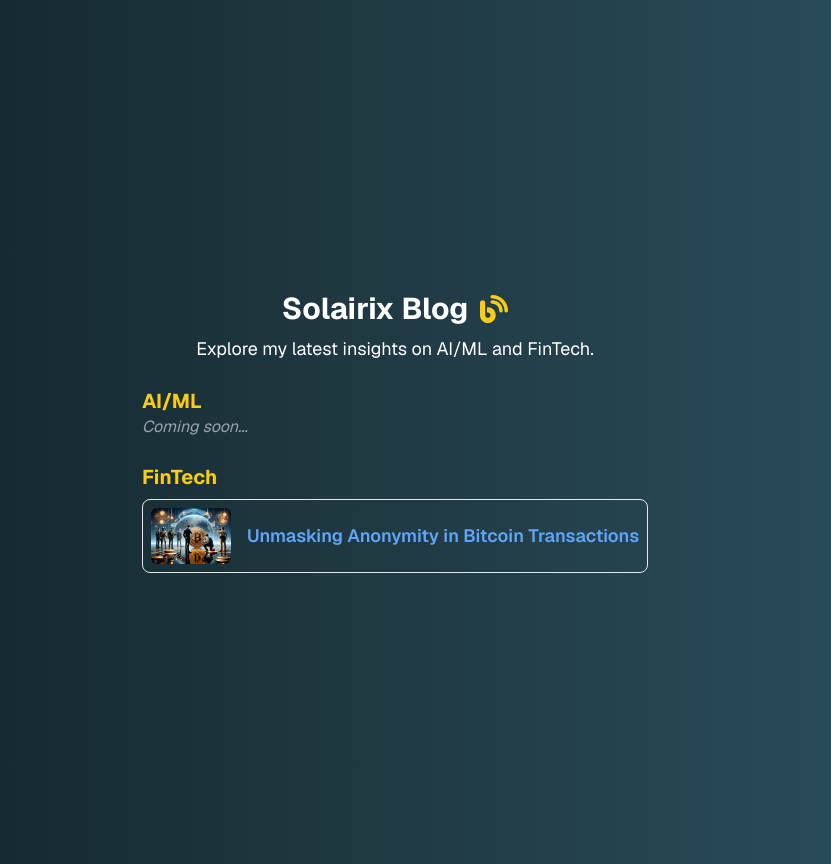
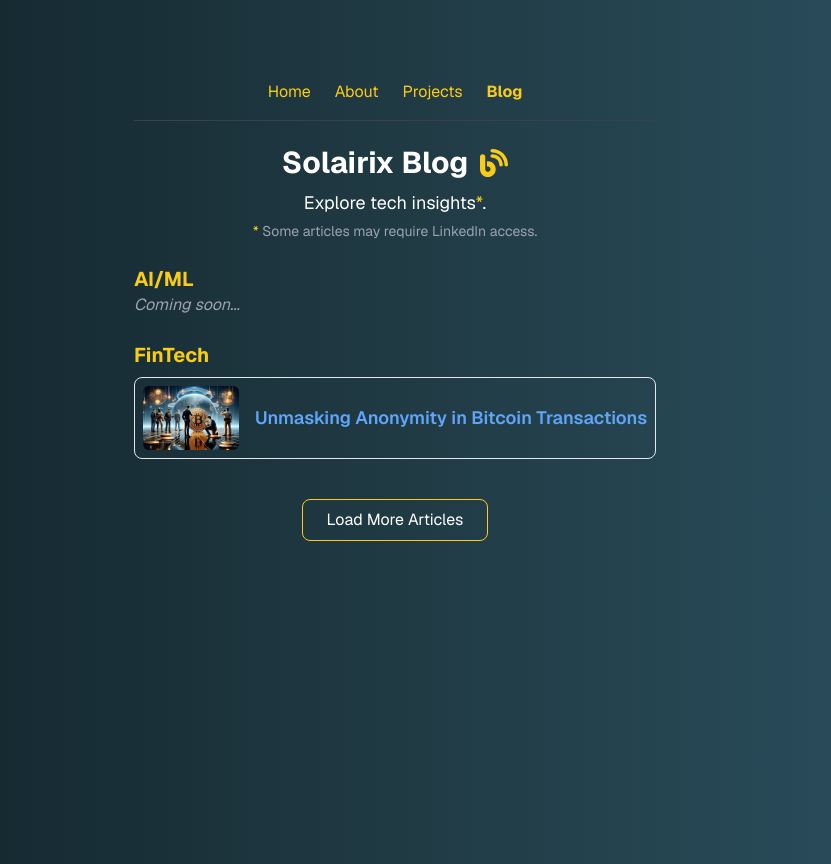
Before and after one commit to jdiamand/solairix-website, a Next.js app: page /blog in a window 1280 px wide. Shown: the whole page, without its empty margins (245-1076 px from the left). Built offline with nearby package versions, Linux system fonts and the light colour scheme.

Commit message:
Updated Blog Page: Navigation, Footnote, Pagination

```diff
--- a/app/blog/page.tsx
+++ b/app/blog/page.tsx
@@ -1,17 +1,34 @@
 import { FontAwesomeIcon } from "@fortawesome/react-fontawesome";
 import { faBlog } from "@fortawesome/free-solid-svg-icons";
 import Image from "next/image";
+import Link from "next/link";
 
 export default function Blog() {
     return (
-        <div className="flex flex-col items-center justify-center min-h-screen text-center p-8">
+        <div className="flex flex-col items-center justify-start min-h-screen text-center p-8">
+            {/* Navigation Bar */}
+            <nav className="w-full flex justify-center space-x-6 p-4 border-b border-gray-700">
+                <Link href="/" className="text-yellow-400 hover:underline">Home</Link>
+                <Link href="/about" className="text-yellow-400 hover:underline">About</Link>
+                <Link href="/projects" className="text-yellow-400 hover:underline">Projects</Link>
+                <Link href="/blog" className="text-yellow-400 font-bold hover:underline">Blog</Link>
+            </nav>
+
             {/* Blog Heading with Inline Icon */}
-            <div className="flex items-center space-x-3">
+            <div className="flex items-center space-x-3 mt-6">
                 <h1 className="text-3xl font-bold">Solairix Blog</h1>
                 <FontAwesomeIcon icon={faBlog} className="text-yellow-400 w-7 h-7" />
             </div>
 
-            <p className="text-lg mt-2">Explore my latest insights on AI/ML and FinTech.</p>
+            {/* Tech Insights + Footnote Indicator */}
+            <p className="text-lg mt-2">
+                Explore tech insights<span className="text-yellow-400">*</span>.
+            </p>
+
+            {/* Footnote explaining LinkedIn Access */}
+            <p className="text-sm text-gray-400 mt-1">
+                <span className="text-yellow-400">*</span> Some articles may require LinkedIn access.
+            </p>
 
             <div className="mt-6 w-full max-w-2xl text-left">
                 {/* AI/ML Section */}
@@ -27,7 +44,7 @@ export default function Blog() {
                     rel="noopener noreferrer"
                 >
                     {/* Blog Post Thumbnail */}
-                    <div className="w-20 h-14 relative rounded-md overflow-hidden">
+                    <div className="w-24 h-16 relative rounded-md overflow-hidden">
                         <Image
                             src="/blog-thumbnails/unmaskbitcoin.png"
                             alt="FinTech Blog Thumbnail"
@@ -38,9 +55,16 @@ export default function Blog() {
 
                     {/* Blog Post Title */}
                     <span className="text-blue-400 text-lg font-semibold hover:underline">
-            Unmasking Anonymity in Bitcoin Transactions
-          </span>
+                        Unmasking Anonymity in Bitcoin Transactions
+                    </span>
                 </a>
+            </div>
+
+            {/* Placeholder for Pagination */}
+            <div className="mt-10">
+                <button className="px-6 py-2 border border-yellow-400 rounded-lg hover:bg-yellow-400 hover:text-black">
+                    Load More Articles
+                </button>
             </div>
         </div>
     );
```
